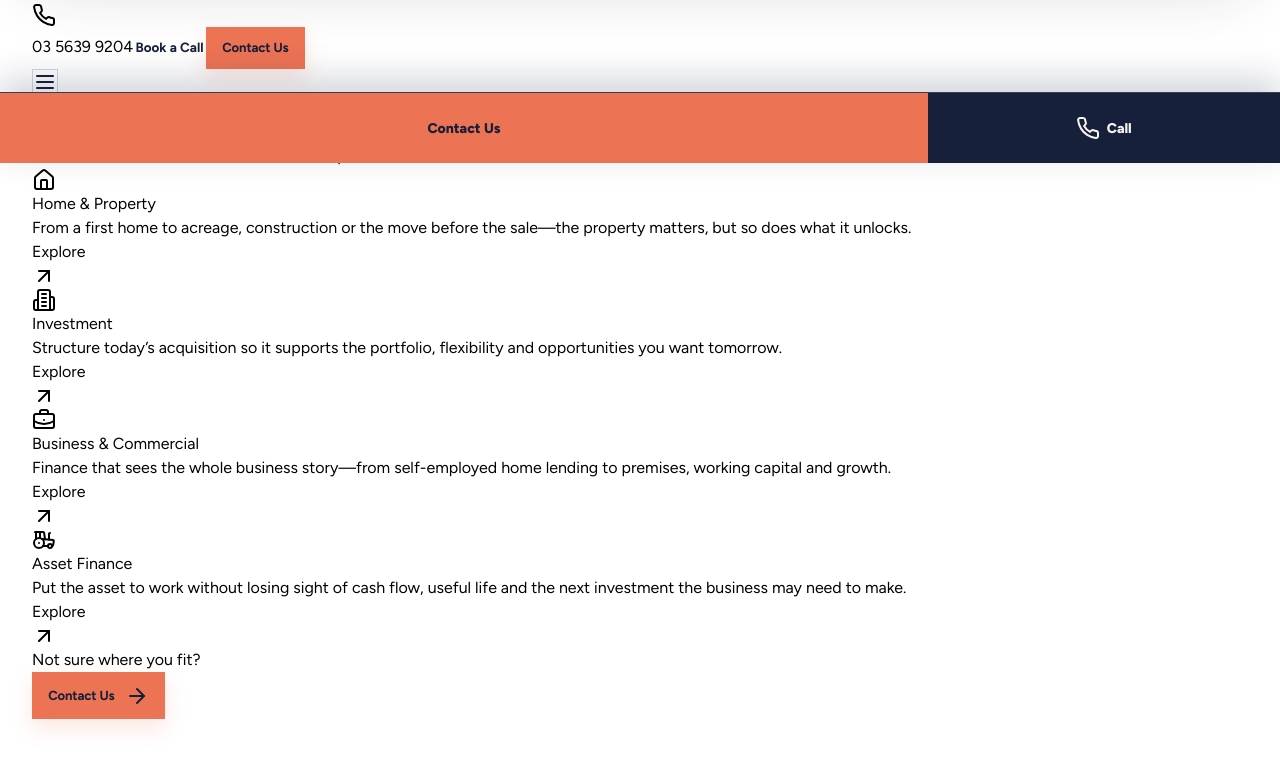
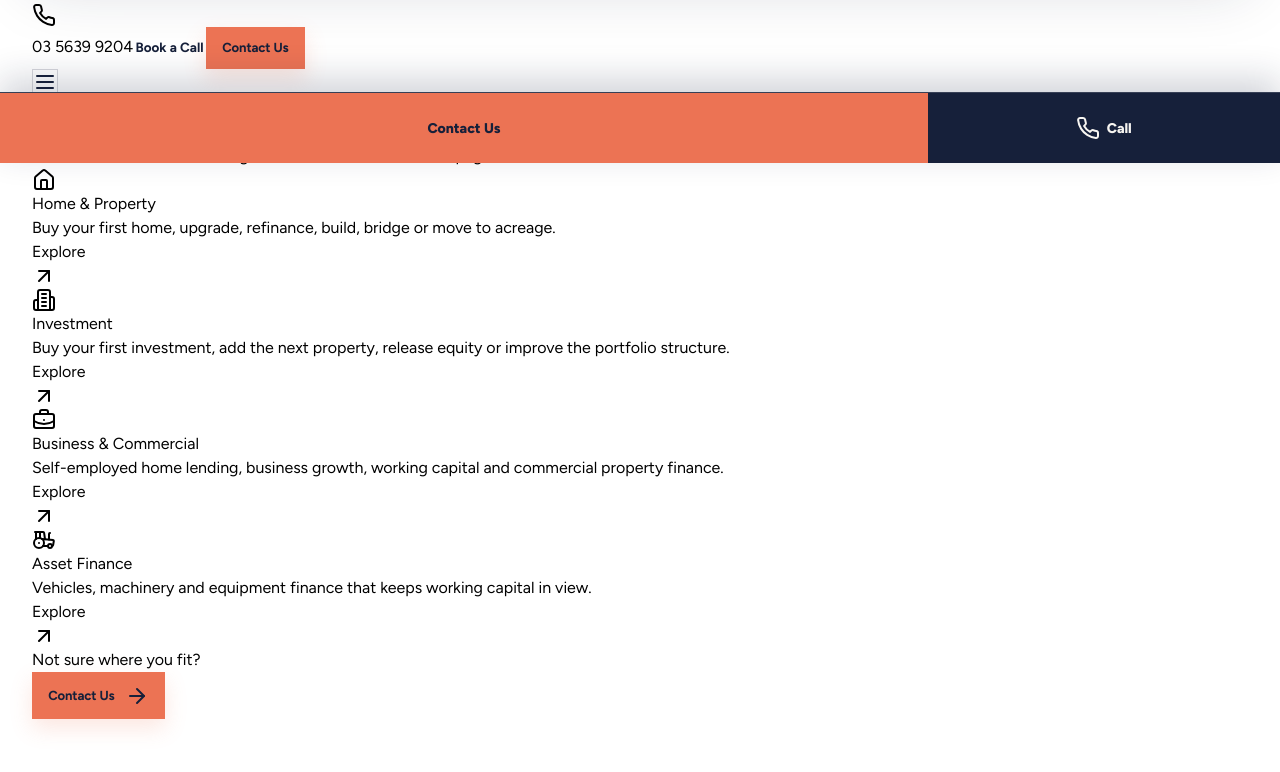
Before and after one commit to reidym/Next-Move-Loans---Wesbite, a React (Vite) app in the folder client/: page /loan-types in a window 1280 px wide. Shown: the part 637-1409 px from the top of the page. Built offline with nearby package versions, Linux system fonts and the light colour scheme.

Commit message:
Refine broad loan type wording

```diff
--- a/client/src/pages/LoanTypes.tsx
+++ b/client/src/pages/LoanTypes.tsx
@@ -5,31 +5,34 @@ import { SiteLayout } from "@/components/SiteChrome";
 import { serviceCategories } from "@/lib/siteData";
 
 const icons = [Home, Building2, BriefcaseBusiness, Tractor];
+const copy: Record<string,string> = {
+  "home-property": "Buy your first home, upgrade, refinance, build, bridge or move to acreage.",
+  investment: "Buy your first investment, add the next property, release equity or improve the portfolio structure.",
+  "business-commercial": "Self-employed home lending, business growth, working capital and commercial property finance.",
+  asset: "Vehicles, machinery and equipment finance that keeps working capital in view.",
+};
 
 export default function LoanTypes(){
   const path="/loan-types";
   return <SiteLayout>
     <Seo description="Explore home, investment, business, commercial and asset finance options with Next Move Loans." jsonLd={breadcrumbSchema([{name:"Home",path:"/"},{name:"Loan Types",path}])} path={path} title="Loan Types | Next Move Loans"/>
     <main id="main-content" className="bg-white">
-      <section className="py-10 lg:py-14">
+      <section className="py-10 lg:py-12">
         <div className="container text-center">
           <p className="text-xs font-black uppercase tracking-[0.14em] text-[#EC7354]">FINANCE</p>
-          <h1 className="mx-auto mt-3 max-w-3xl text-[clamp(2.2rem,3.8vw,3.8rem)] font-black tracking-[-0.045em] text-[#16203A]">What are you trying to make happen?</h1>
-          <p className="mx-auto mt-3 max-w-2xl text-lg leading-7 text-[#4C5566]">Choose the broad area. The detailed loan options sit inside each one.</p>
+          <h1 className="mx-auto mt-3 max-w-3xl text-[clamp(2.2rem,3.7vw,3.7rem)] font-black tracking-[-0.04em] text-[#16203A]">What are you trying to make happen?</h1>
+          <p className="mx-auto mt-3 max-w-2xl text-lg leading-7 text-[#4C5566]">Choose the broad area. We’ll get into the detail on the next page.</p>
 
           <div className="mt-9 grid gap-4 md:grid-cols-2 lg:grid-cols-4">
-            {serviceCategories.map((category,index)=>{const Icon=icons[index];return <Link className="group flex min-h-[220px] flex-col rounded-2xl bg-[#EEF7FB] p-6 text-left transition hover:-translate-y-1 hover:shadow-lg" href={category.path} key={category.id}>
+            {serviceCategories.map((category,index)=>{const Icon=icons[index];return <Link className="group flex min-h-[220px] flex-col rounded-2xl bg-[#F3F7FF] p-6 text-left transition hover:-translate-y-1 hover:shadow-lg" href={category.path} key={category.id}>
               <div className="grid size-11 place-items-center rounded-full bg-white text-[#16203A]"><Icon className="size-5"/></div>
               <h2 className="mt-6 text-2xl font-black tracking-[-0.03em] text-[#16203A]">{category.title}</h2>
-              <p className="mt-2 text-sm leading-6 text-[#4C5566]">{category.description}</p>
-              <span className="mt-auto pt-6 inline-flex items-center gap-2 text-sm font-black text-[#16203A]">Explore <ArrowUpRight className="size-4 text-[#EC7354]"/></span>
+              <p className="mt-2 text-sm leading-6 text-[#4C5566]">{copy[category.id] ?? category.description}</p>
+              <span className="mt-auto inline-flex items-center gap-2 pt-6 text-sm font-black text-[#16203A]">Explore <ArrowUpRight className="size-4 text-[#EC7354]"/></span>
             </Link>})}
           </div>
 
-          <div className="mt-8 flex flex-wrap items-center justify-center gap-4">
-            <p className="font-semibold text-[#4C5566]">Not sure where you fit?</p>
-            <Link className="button button-coral button-small" href="/contact-us">Contact Us <ArrowRight className="size-4"/></Link>
-          </div>
+          <div className="mt-8 flex flex-wrap items-center justify-center gap-4"><p className="font-semibold text-[#4C5566]">Not sure where you fit?</p><Link className="button button-coral button-small" href="/contact-us">Contact Us <ArrowRight className="size-4"/></Link></div>
         </div>
       </section>
     </main>
```
